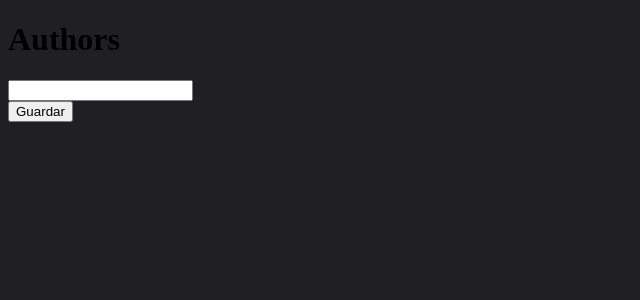
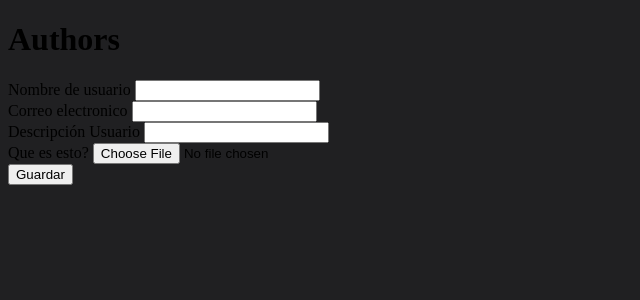
Before and after one commit to ELDani45/Rank_TGYZ, a Django app: page /autores/ in a window 1280 px wide. Shown: the part 78-378 px from the top of the page, without its empty margins (0-640 px from the left). Run offline with Django 5.2, Linux system fonts and the light colour scheme.

Commit message:
formulario con clases (CBV)

```diff
--- /dev/null
+++ b/home/static/styles/authors.css
@@ -0,0 +1,14 @@
+.errorlist{
+    color: aliceblue;
+
+}
+#id_headshot_error{
+    background-color: #202020;
+    padding: 0px;
+    margin: 0px;
+}
+#id_email_error{
+    background-color: #202020;
+    padding: 0px;
+    margin: 0px;
+}
--- a/vistas_generic/templates/authors.html
+++ b/vistas_generic/templates/authors.html
@@ -1,15 +1,44 @@
 {% extends 'layouts/navbar.html' %}
 <!---->
 {% load static %}
+<!---->
+{% block css_extra %}
+<link rel="stylesheet" href="{% static 'styles/authors.css' %}" />
+{% endblock %}
 <!---->
 {% block content %}
 <main>
   <h1>Authors</h1>
   <div>
-    <form method="POST">
-      {% csrf_token %}
+    <!-- con ' enctype="multipart/form-data" ' hacemos que el formualrio pueda enviar archivos -->
+    <form method="POST" enctype="multipart/form-data">
+      {% csrf_token %} {{ form.non_field_errors }}
+      <!-- Este comando llama a los multiples errores que pueden surgir de nuestro formulario, estos errores son predeterminados de Django -->
       <!-- Inicio del formulario -->
-      <div class="box-name">{{ form.name }}</div>
+      <!-- Input nombre -->
+      <div class="box-name">
+        <label>Nombre de usuario</label>
+        {{ form.name }}
+      </div>
+      <div class="errorlist">{{ form.name.errors }}</div>
+      <!-- Input correo electronico -->
+      <div class="box-name">
+        <label>Correo electronico</label>
+        {{ form.email }}
+      </div>
+      <div class="errorlist">{{ form.email.errors }}</div>
+      <!-- Input description user -->
+      <div class="box-name">
+        <label>Descripción Usuario</label>
+        {{ form.salutation }}
+        <div class="errorlist">{{ form.salutation.errors }}</div>
+        <!-- Input Imagen Perfil -->
+      </div>
+      <div class="box-name">
+        <label>Que es esto?</label>
+        {{ form.headshot }}
+      </div>
+      <div class="errorlist">{{ form.headshot.errors }}</div>
 
       <div>
         <button class="form-buttom">Guardar</button>
--- a/vistas_generic/views.py
+++ b/vistas_generic/views.py
@@ -1,5 +1,5 @@
-# from django.shortcuts import render
 # from django.shortcuts import get_object_or_404
+from django.shortcuts import render
 from django.views.generic import ListView
 from django.views.generic.edit import CreateView
 from vistas_generic.models import Publisher, Author
@@ -23,8 +23,31 @@ class PublisherLIstview(ListView):
 
 class CreateAuthor(CreateView):
     model = Author
-    form_class = MakeAuthor
-    template_name = 'authors.html'
 
     # reverse_lazy se utiliza para que django sepa a donde tiene que redirigir despues de creado el objeto o instancia
     success_url = reverse_lazy('autores')
+
+    def get(self, request, *args, **kwargs):
+        if request.method == 'GET':
+            return render(request, "authors.html", {
+                'form': MakeAuthor
+            })
+
+    def post(self, request, *args, **kwargs):
+        if request.method == 'POST':
+            try:  # Aqui intentamos crear un ususario
+                # Aqui le enviamos los datos con ' request '
+                form = MakeAuthor(request.POST, request.FILES)
+                if form.is_valid():  # aqui validamos si los datos son validos
+                    form.save()  # Guardamos si los son
+                    # retornamos despuesaa otra vista
+                    return render(request, 'index.html')
+                else:
+                    # si no es correcto los datos, devolvemos al usuario a la vista principal y mostramos el error
+                    return render(request, "authors.html", {
+                        'form': form
+                    })
+            except ValueError:
+                return render(request, "authors.html", {
+                    'form': MakeAuthor
+                })
```
Also changed, not shown: author_headshots/parte_posterior.jpeg (added).
